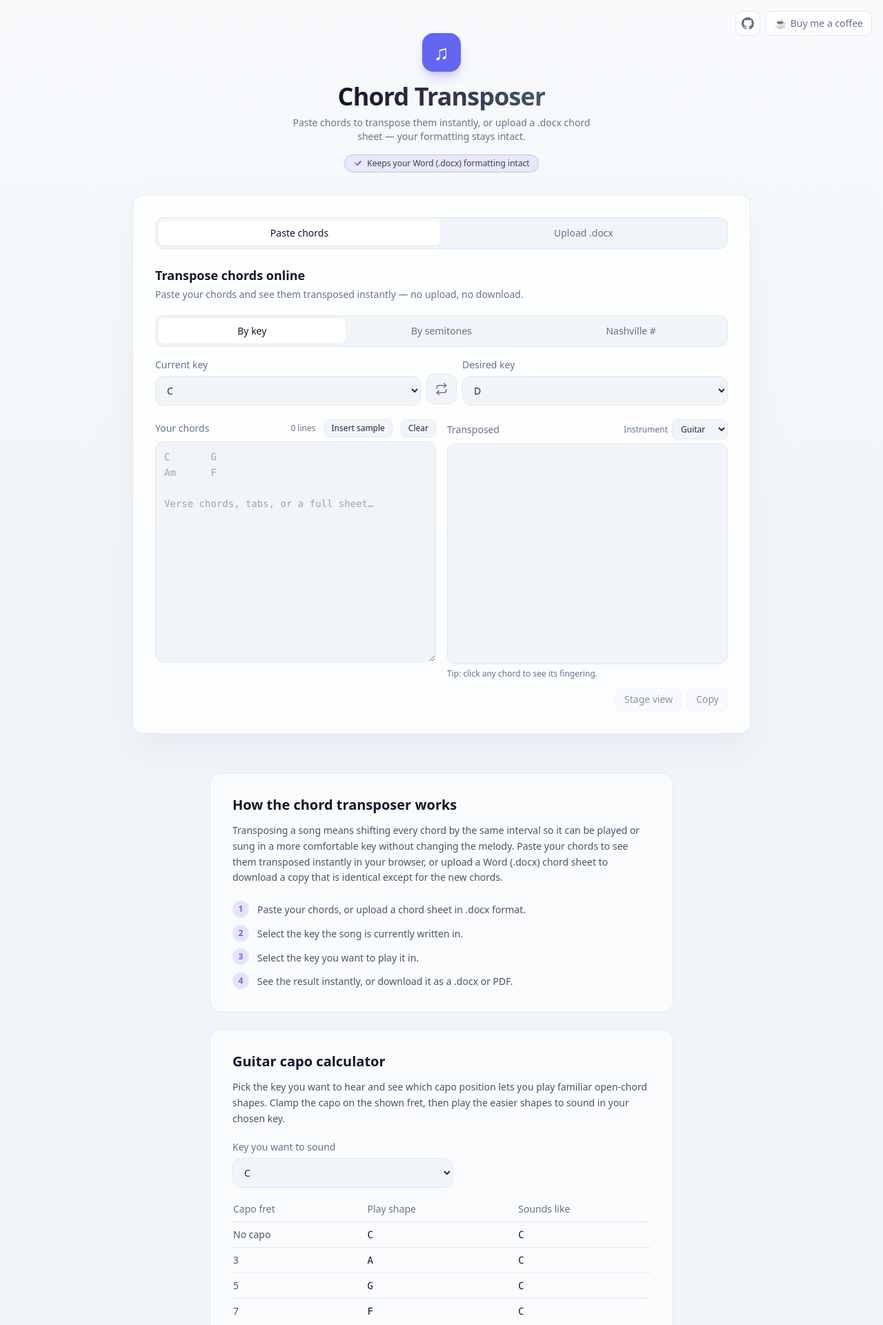
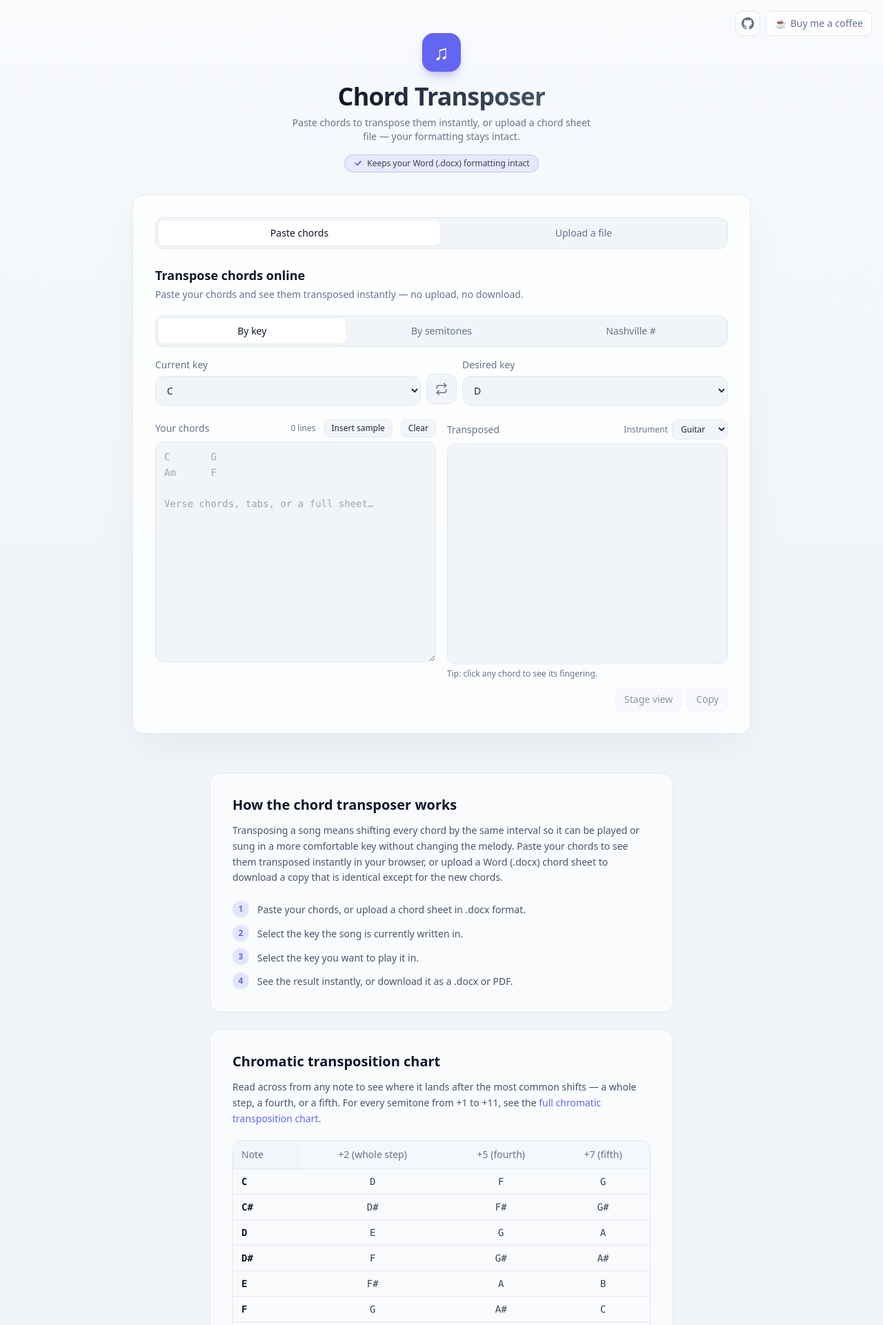
Before and after one commit to danee940/Sheet-Transposer, a Flask app: page / in a window 1280 px wide. Shown: the top 1921 px of the page at 69% size. Run offline with Flask 3, Linux system fonts and the light colour scheme; style sheets or scripts are compiled from the project's sources.

Commit message:
style(templates): UI polish across partials, index, and Tailwind input
_linkhub.html: iterate nav_columns (two-column layout) instead of
  nav_sections; tighten grid gap classes

_chart_table.html: add rounded border wrapper, sticky Note column,
  alternating row backgrounds, centred text, and hover highlight

_articles.html: remove inline capo calculator (moved to guitar landing);
  minor whitespace tidying

_chart.html, _faq.html, _head.html: whitespace / line-length tidying,
  no functional change

index.html: update upload tab label to 'Upload a file', update hero
  subtext to mention 'chord sheet file' broadly, minor formatting

tailwind.input.css: add missing utility classes referenced by new UI
  elements (caret rotation, collapsible wrapper)

```diff
--- a/src/styles/tailwind.input.css
+++ b/src/styles/tailwind.input.css
@@ -34,6 +34,7 @@ summary::-webkit-details-marker {
   .chord-token {
     color: #a5b4fc;
   }
+
   .chord-token:hover {
     color: #c7d2fe;
   }
@@ -48,20 +49,22 @@ summary::-webkit-details-marker {
   --diagram-white: #ffffff;
   --diagram-black: #334155;
   --diagram-active: #6366f1;
-  --diagram-root: #4f46e5;
+  --diagram-root: #f59e0b;
   --diagram-line: #94a3b8;
 }
 
 @media (prefers-color-scheme: dark) {
+
   .diagram-fretboard,
   .diagram-keyboard {
     color: #cbd5e1;
   }
+
   .diagram-keyboard {
     --diagram-white: #e2e8f0;
     --diagram-black: #0f172a;
     --diagram-active: #6366f1;
-    --diagram-root: #818cf8;
+    --diagram-root: #fbbf24;
     --diagram-line: #64748b;
   }
 }
--- a/src/templates/_articles.html
+++ b/src/templates/_articles.html
@@ -1,5 +1,6 @@
 <section class="mt-14 w-full max-w-2xl space-y-6 text-slate-600 dark:text-slate-300">
-  <article class="rounded-2xl border border-app-border-light bg-card-light/60 p-6 backdrop-blur dark:border-app-border dark:bg-card/60 sm:p-8">
+  <article
+    class="rounded-2xl border border-app-border-light bg-card-light/60 p-6 backdrop-blur dark:border-app-border dark:bg-card/60 sm:p-8">
     <h2 class="text-xl font-semibold text-slate-900 dark:text-slate-100">How the chord transposer works</h2>
     <p class="mt-3 text-sm leading-relaxed">
       Transposing a song means shifting every chord by the same interval so it can be played
@@ -10,8 +11,7 @@
     <ol class="mt-6 space-y-3">
       {% for step in howto_steps %}
       <li class="flex items-start gap-3 text-sm leading-relaxed">
-        <span
-          class="flex h-[1.625em] w-6 shrink-0 items-center justify-center text-xs font-semibold text-accent">
+        <span class="flex h-[1.625em] w-6 shrink-0 items-center justify-center text-xs font-semibold text-accent">
           <span class="flex h-6 w-6 items-center justify-center rounded-full bg-accent/15">{{ loop.index }}</span>
         </span>
         <span>{{ step.text }}</span>
@@ -20,25 +20,10 @@
     </ol>
   </article>
 
-  <article id="capo-calculator" class="rounded-2xl border border-app-border-light bg-card-light/60 p-6 backdrop-blur dark:border-app-border dark:bg-card/60 sm:p-8">
-    <h2 class="text-xl font-semibold text-slate-900 dark:text-slate-100">Guitar capo calculator</h2>
-    <p class="mt-3 text-sm leading-relaxed">
-      Pick the key you want to hear and see which capo position lets you play familiar open-chord
-      shapes. Clamp the capo on the shown fret, then play the easier shapes to sound in your chosen key.
-    </p>
-    <div class="mt-5 max-w-xs">
-      <label for="capo-key" class="mb-1.5 block text-sm text-muted-light dark:text-muted">Key you want to sound</label>
-      <select id="capo-key"
-        class="w-full rounded-xl border border-app-border-light bg-bg-light px-3 py-2.5 text-sm text-slate-800 focus:border-accent focus:outline-none focus:ring-2 focus:ring-accent dark:border-app-border dark:bg-bg dark:text-slate-200">
-        {% for key in keys %}<option value="{{ key }}">{{ key }}</option>{% endfor %}
-      </select>
-    </div>
-    <div id="capo-table-output" class="mt-5 overflow-x-auto text-sm"></div>
-  </article>
-
   {% include "_chart.html" %}
 
-  <article class="rounded-2xl border border-app-border-light bg-card-light/60 p-6 backdrop-blur dark:border-app-border dark:bg-card/60 sm:p-8">
+  <article
+    class="rounded-2xl border border-app-border-light bg-card-light/60 p-6 backdrop-blur dark:border-app-border dark:bg-card/60 sm:p-8">
     <h2 class="text-xl font-semibold text-slate-900 dark:text-slate-100">Supported keys and chord notation</h2>
     <p class="mt-3 text-sm leading-relaxed">
       Every major and minor key is supported, including both sharp and flat spellings such as
--- a/src/templates/_chart_table.html
+++ b/src/templates/_chart_table.html
@@ -1,19 +1,24 @@
-<div class="overflow-x-auto">
-  <table class="w-full border-collapse text-sm">
+<div class="overflow-x-auto rounded-xl border border-app-border-light dark:border-app-border">
+  <table class="w-full border-collapse text-center text-sm">
     <thead>
-      <tr class="text-left text-muted-light dark:text-muted">
-        <th scope="col" class="pb-2 pr-4 font-medium">Note</th>
+      <tr class="bg-slate-100/70 text-muted-light dark:bg-slate-800/60 dark:text-muted">
+        <th scope="col"
+          class="sticky left-0 z-10 bg-slate-100/70 px-3 py-2.5 text-left font-medium dark:bg-slate-800/60">
+          Note</th>
         {% for header in chart.headers %}
-        <th scope="col" class="pb-2 pr-4 font-medium">{{ header }}</th>
+        <th scope="col" class="whitespace-nowrap px-3 py-2.5 font-medium">{{ header }}</th>
         {% endfor %}
       </tr>
     </thead>
     <tbody>
       {% for row in chart.rows %}
-      <tr class="border-t border-app-border-light dark:border-app-border">
-        <th scope="row" class="py-2 pr-4 text-left font-mono font-semibold text-slate-900 dark:text-slate-100">{{ row.note }}</th>
+      <tr
+        class="border-t border-app-border-light odd:bg-slate-50/50 hover:bg-accent/5 dark:border-app-border dark:odd:bg-slate-800/30">
+        <th scope="row"
+          class="sticky left-0 z-10 bg-inherit px-3 py-2 text-left font-mono font-semibold text-slate-900 dark:text-slate-100">
+          {{ row.note }}</th>
         {% for cell in row.cells %}
-        <td class="py-2 pr-4 font-mono text-slate-800 dark:text-slate-200">{{ cell }}</td>
+        <td class="px-3 py-2 font-mono text-slate-700 dark:text-slate-200">{{ cell }}</td>
         {% endfor %}
       </tr>
       {% endfor %}
--- a/src/templates/_faq.html
+++ b/src/templates/_faq.html
@@ -1,4 +1,5 @@
-<article class="rounded-2xl border border-app-border-light bg-card-light/60 p-6 backdrop-blur dark:border-app-border dark:bg-card/60 sm:p-8">
+<article
+  class="rounded-2xl border border-app-border-light bg-card-light/60 p-6 backdrop-blur dark:border-app-border dark:bg-card/60 sm:p-8">
   <h2 class="text-xl font-semibold text-slate-900 dark:text-slate-100">Frequently asked questions</h2>
   <div class="mt-4 divide-y divide-app-border-light dark:divide-app-border">
     {% for item in faq_items %}
@@ -6,7 +7,8 @@
       <summary
         class="flex cursor-pointer list-none items-center justify-between text-sm font-semibold text-slate-900 dark:text-slate-100">
         {{ item.question }}
-        <span class="ml-4 shrink-0 text-muted-light transition-transform duration-200 group-open:rotate-45 dark:text-muted">&#43;</span>
+        <span
+          class="ml-4 shrink-0 text-muted-light transition-transform duration-200 group-open:rotate-45 dark:text-muted">&#43;</span>
       </summary>
       <p class="mt-2 text-sm leading-relaxed text-slate-600 dark:text-slate-300">
         {{ item.answer }}
--- a/src/templates/_linkhub.html
+++ b/src/templates/_linkhub.html
@@ -1,18 +1,24 @@
-<section class="mt-14 w-full max-w-2xl rounded-2xl border border-app-border-light bg-card-light/60 p-6 backdrop-blur dark:border-app-border dark:bg-card/60 sm:p-8">
+<section
+  class="mt-14 w-full max-w-2xl rounded-2xl border border-app-border-light bg-card-light/60 p-6 backdrop-blur dark:border-app-border dark:bg-card/60 sm:p-8">
   <h2 class="text-xl font-semibold text-slate-900 dark:text-slate-100">Explore more transposers</h2>
-  <div class="mt-5 grid gap-6 sm:grid-cols-3">
-    {% for group in nav_sections %}
+  <div class="mt-5 grid gap-x-6 gap-y-6 sm:grid-cols-2">
+    {% for column in nav_columns %}
+    <div class="space-y-6">
+      {% for group in column %}
       <div>
         <h3 class="mb-2 text-sm font-semibold text-slate-900 dark:text-slate-100">{{ group.heading }}</h3>
         <ul class="space-y-1.5">
           {% for link in group.links %}
           <li>
             <a href="{{ link.path }}"
-            class="text-sm text-slate-600 transition-colors hover:text-accent dark:text-slate-300{% if link.path == current_path %} font-semibold text-accent dark:text-accent{% endif %}">{{ link.name }}</a>
+              class="text-sm text-slate-600 transition-colors hover:text-accent dark:text-slate-300{% if link.path == current_path %} font-semibold text-accent dark:text-accent{% endif %}">{{
+              link.name }}</a>
           </li>
           {% endfor %}
         </ul>
       </div>
       {% endfor %}
     </div>
+    {% endfor %}
+  </div>
 </section>
--- a/src/templates/index.html
+++ b/src/templates/index.html
@@ -6,7 +6,8 @@
 <body
   class="relative m-0 min-h-screen overflow-x-hidden bg-bg-light px-4 py-12 text-slate-800 font-sans flex flex-col items-center dark:bg-bg dark:text-slate-200">
   <div aria-hidden="true"
-    class="pointer-events-none fixed inset-0 -z-10 bg-[linear-gradient(180deg,#f8fafc_0%,#f1f5f9_100%)] dark:bg-[linear-gradient(180deg,#1e293b_0%,#0f172a_100%)]"></div>
+    class="pointer-events-none fixed inset-0 -z-10 bg-[linear-gradient(180deg,#f8fafc_0%,#f1f5f9_100%)] dark:bg-[linear-gradient(180deg,#1e293b_0%,#0f172a_100%)]">
+  </div>
 
   <nav class="fixed right-4 top-4 z-20 flex items-center gap-2">
     <a href="https://github.com/danee940/Chord-Transposer" target="_blank" rel="noopener noreferrer"
@@ -34,7 +35,7 @@
       Chord Transposer
     </h1>
     <p class="mt-2 max-w-md text-sm text-muted-light dark:text-muted">
-      Paste chords to transpose them instantly, or upload a .docx chord sheet — your formatting stays intact.
+      Paste chords to transpose them instantly, or upload a chord sheet file — your formatting stays intact.
     </p>
     <div
       class="mt-4 inline-flex items-center gap-1.5 rounded-full border border-accent/30 bg-accent/10 px-3 py-1 text-xs font-medium text-slate-700 dark:border-accent/40 dark:text-slate-200">
@@ -49,7 +50,8 @@
 
   <main
     class="w-full max-w-4xl rounded-2xl border border-app-border-light bg-card-light/80 p-8 shadow-2xl shadow-slate-300/40 backdrop-blur dark:border-app-border dark:bg-card/80 dark:shadow-black/40 motion-safe:animate-fade-up">
-    <div class="mb-6 flex gap-1 rounded-xl border border-app-border-light bg-bg-light p-1 dark:border-app-border dark:bg-bg"
+    <div
+      class="mb-6 flex gap-1 rounded-xl border border-app-border-light bg-bg-light p-1 dark:border-app-border dark:bg-bg"
       role="tablist" aria-label="Transpose mode">
       <button type="button" id="tab-paste" role="tab" aria-selected="true" aria-controls="panel-paste"
         class="flex-1 rounded-lg px-3 py-2 text-sm font-medium transition-colors">
@@ -57,7 +59,7 @@
       </button>
       <button type="button" id="tab-upload" role="tab" aria-selected="false" aria-controls="panel-upload"
         class="flex-1 rounded-lg px-3 py-2 text-sm font-medium transition-colors">
-        Upload .docx
+        Upload a file
       </button>
     </div>
 
@@ -69,14 +71,16 @@
 
   {% include "_linkhub.html" %}
 
-  <footer class="mt-12 border-t border-app-border-light/60 pt-6 text-center text-sm text-muted-light dark:border-app-border/60 dark:text-muted">
+  <footer
+    class="mt-12 border-t border-app-border-light/60 pt-6 text-center text-sm text-muted-light dark:border-app-border/60 dark:text-muted">
     <p>
       Free chord transposer.
       <a href="https://github.com/danee940/Chord-Transposer" target="_blank" rel="noopener noreferrer"
         class="text-slate-700 transition-colors hover:text-slate-900 dark:text-slate-300 dark:hover:text-slate-100">GitHub</a>
       &middot;
       <a href="https://buymeacoffee.com/danee940" target="_blank" rel="noopener noreferrer"
-        class="text-slate-700 transition-colors hover:text-slate-900 dark:text-slate-300 dark:hover:text-slate-100">Buy me a coffee</a>
+        class="text-slate-700 transition-colors hover:text-slate-900 dark:text-slate-300 dark:hover:text-slate-100">Buy
+        me a coffee</a>
     </p>
   </footer>
 
```
Also changed, not shown: src/templates/_chart.html (+4 -3 lines), src/templates/_head.html (+4 -3 lines). Lines whose indentation alone changed are shown as unchanged.
